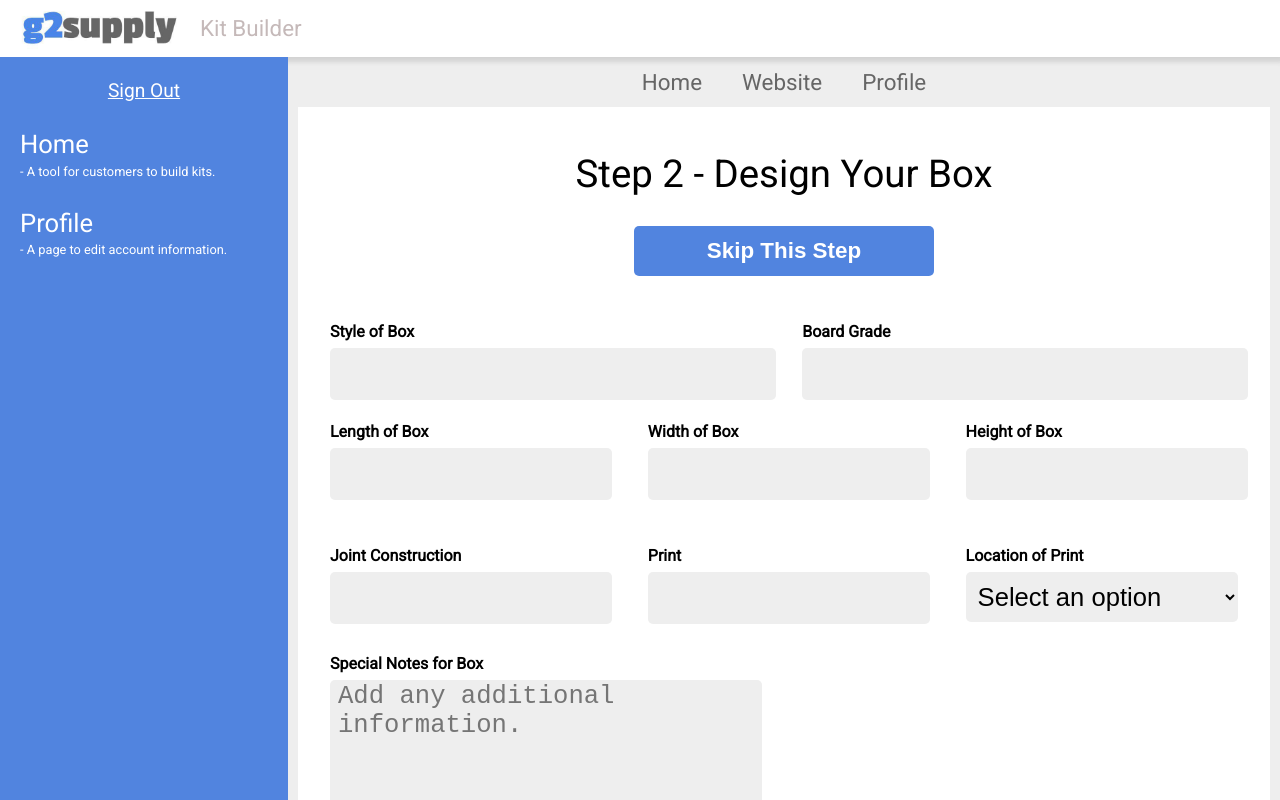
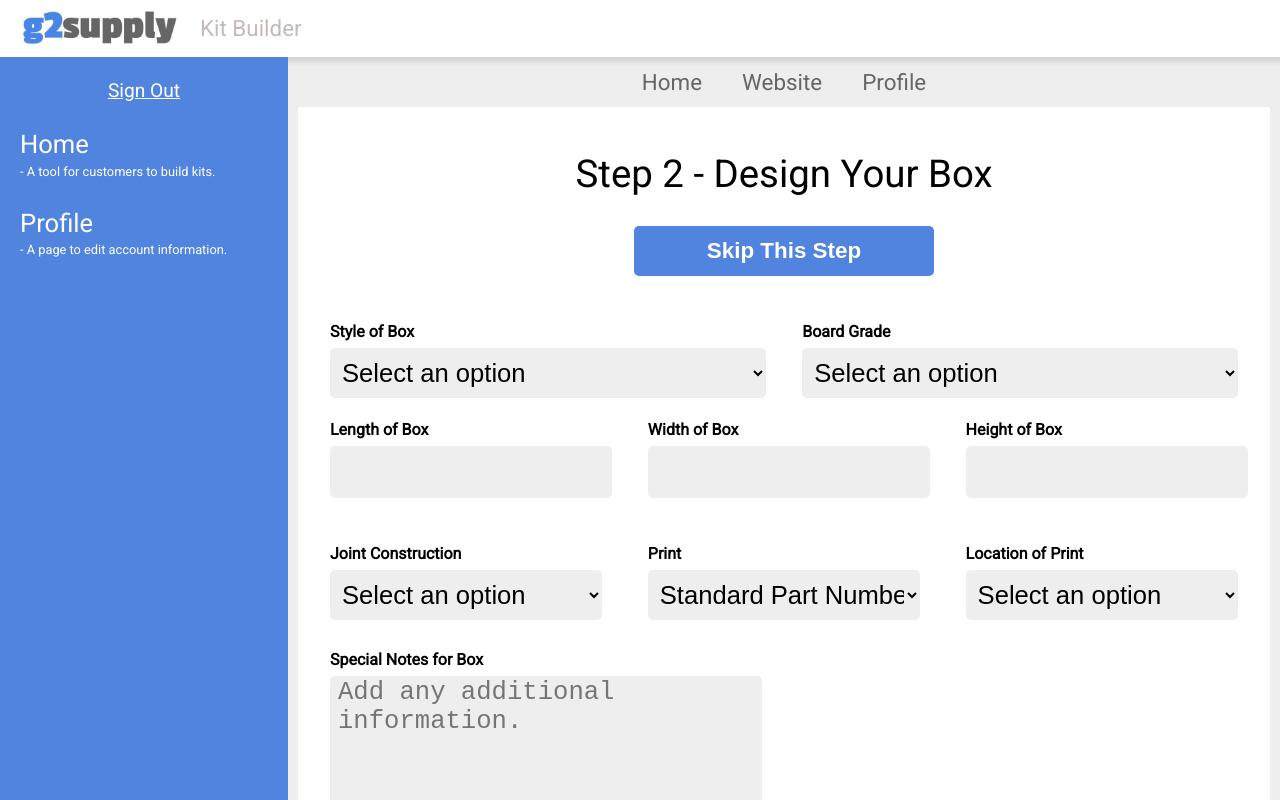
Before and after one commit to G2-Supply/G2-Kit-Builder, a React (Create React App) app: page /design-your-box in a window 1280 px wide. Shown: the top 800 px of the page. Built offline with nearby package versions, Linux system fonts and the light colour scheme; sample sign-in values are in the browser's storage.

Commit message:
fixed image issue where RSC image wouldnt render on page load

```diff
--- a/src/components/DesignYourBox/DesignYourBox.jsx
+++ b/src/components/DesignYourBox/DesignYourBox.jsx
@@ -56,7 +56,7 @@ const DesignYourBox = (props) => {
     }
 
 
-    // console.log('re-render testing', form);
+    console.log('re-render testing', form);
 
     return (
         <div className="design-your-box-container">
@@ -69,13 +69,13 @@ const DesignYourBox = (props) => {
             <div className="line-1">
                 <div className="style-of-box-container line-1-input">
                     <label htmlFor="styleOfBox" className="form-label">Style of Box<br /></label>
-                    <input type="text"
+                    <select
                         list="styleOfBox"
                         className="form-input"
                         name="styleOfBox"
                         onChange={changeHandler}
-                        value={form.styleOfBox} />
-                    <datalist name="styleOfBox" id="styleOfBox" className="form-input">
+                        value={form.styleOfBox}>
+                        <option value="Select an option">Select an option</option>
                         <option value="RSC">RSC</option>
                         <option value="HSC">HSC</option>
                         <option value="Tray">Tray</option>
@@ -84,23 +84,23 @@ const DesignYourBox = (props) => {
                         <option value="FOL">FOL</option>
                         <option value="Shroud">Shroud</option>
                         <option value="Die Cut">Die Cut</option>
-                    </datalist>
+                    </select>
                 </div>
                 <div className="board-grade-container line-1-input">
                     <label htmlFor="boardGrade" className="form-label">Board Grade<br /></label>
-                    <input type="text"
+                    <select
                         list="boardGrade"
                         className="form-input"
                         name="boardGrade"
                         onChange={changeHandler}
-                        value={form.boardGrade} />
-                    <datalist name="boardGrade" id="boardGrade" className="form-input">
+                        value={form.boardGrade}>
+                        <option value="Select an option">Select an option</option>
                         <option value="32C (single wall)">32C (single wall)</option>
                         <option value="200C (single wall)">200C (single wall)</option>
                         <option value="44C (single wall)">44C (single wall)</option>
                         <option value="48BC (double wall)">48BC (double wall)</option>
                         <option value="350BC (double wall)">350BC (double wall)</option>
-                    </datalist>
+                    </select>
                 </div>
             </div>
             <div className="line-1" style={{"marginTop": "0"}}>
@@ -142,8 +142,6 @@ const DesignYourBox = (props) => {
                 <div className="order-frequency-container line-2-input">
                     <label htmlFor="orderFrequency" className="form-label">Order Frequency<br /></label>
                     <input type="text" list="orderFrequency" className="form-input" name="orderFrequency" value={form.orderFrequency} onChange={changeHandler}/>
-                     <datalist
-                        className="form-input"
                         name="orderFrequency"
                         id="orderFrequency"
                         onChange={changeHandler}
@@ -165,29 +163,30 @@ const DesignYourBox = (props) => {
             <div className="line-1">
                 <div className="joint-construction-container line-2-input">
                     <label htmlFor="jointConstruction" className="form-label">Joint Construction<br /></label>
-                    <input type="text"
+                    <select
                         list="jointConstruction"
                         className="form-input"
                         name="jointConstruction"
                         onChange={changeHandler}
-                        value={form.jointConstruction} />
-                    <datalist name="jointConstruction" id="jointConstruction">
+                        value={form.jointConstruction} >
                         <option>Select an option</option>
                         <option value="Glued">Glued</option>
                         <option value="Flat">Flat</option>
                         <option value="Stapled">Stapled</option>
-                    </datalist>
+                    </select>
                 </div>
                 <div className="print-container line-2-input">
                     <label htmlFor="print" className="form-label">Print<br /></label>
-                    <input type="text" list="print" className="form-input" onChange={changeHandler} name="print" value={form.print} />
-                     <datalist
+                     <select
+                        onChange={changeHandler}
+                        name="print"
+                        value={form.print}
                         className="form-input"
                         id="print"
                         placeholder="Choose option or input custom print">
                             <option value="Standard Part Number + BMC">Standard Part Number + BMC</option>
                             <option value="Custom Print">Custom Print</option>
-                    </datalist>
+                    </select>
                 </div>
                 <div className="location-of-print-container line-2-input">
                     <label htmlFor="locationOfPrint" className="form-label">Location of Print</label>
```
